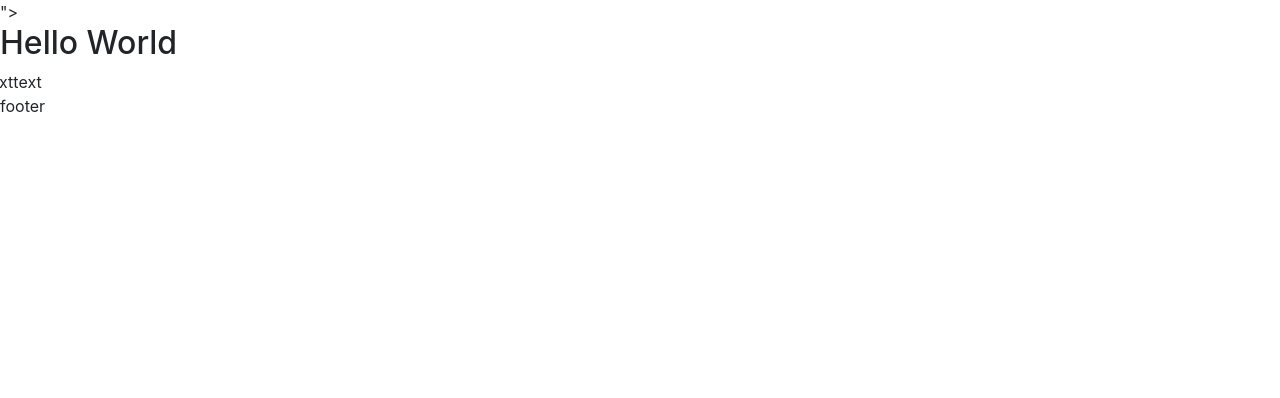
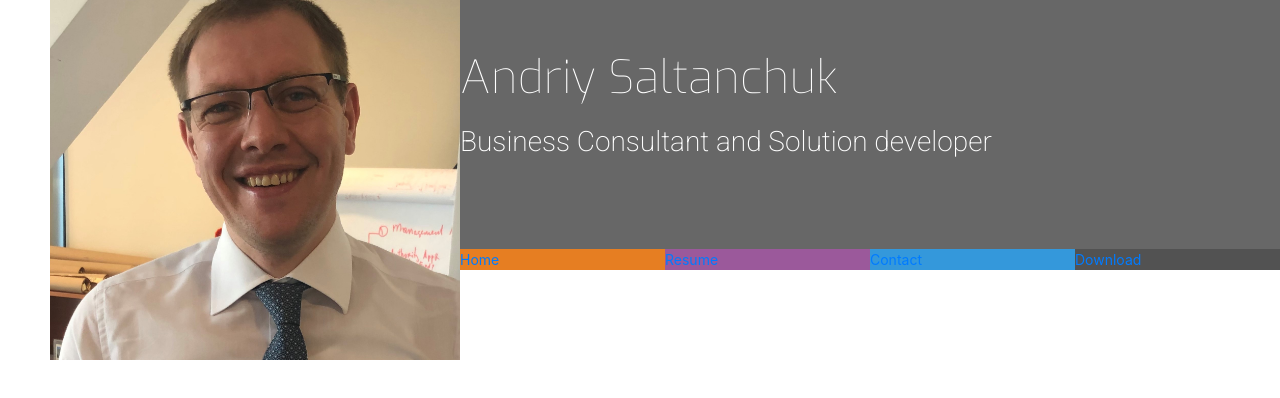
Before and after one commit to askfrsltn/andriysaltanchuk_cv, a plain HTML site: page index.html in a window 1280 px wide. Drawn offline with nearby package versions, Linux system fonts and the light colour scheme.

Commit message:
save header with image and headings

```diff
--- a/assets/css/style.css
+++ b/assets/css/style.css
@@ -0,0 +1,74 @@
+@import url('https://fonts.googleapis.com/css?family=Roboto:100,200,300,400,500,600,700|Exo:100,200,300,400,500,600,700');
+
+/*------------------Colours---*/
+.bg-color-name-title {
+    background-color: #676767;
+}
+
+.ui-menu-color-home {
+    background-color: #e67e22;
+}
+
+.ui-menu-color-resume {
+    background-color: #9b599b;
+}
+
+.ui-menu-color-contact {
+    background-color: #3498db;
+}
+
+.ui-menu-color-download {
+    background-color: #525252;
+}
+
+
+/*------------------Headings---*/
+header {
+    margin-left: 50px;
+}
+
+
+heading {
+    margin:0;
+}
+
+.logo {
+    background: url("../images/face.jpg");
+    background-position: center;
+    background-repeat: no-repeat;
+    background-size: cover;
+    min-height: 360px;
+    transition: all .5s ease-in-out;
+    -moz-transition: all .5s ease-in-out;
+    -webkit-transition: all .5s ease-in-out;
+}
+
+.name {
+    font-family: "Exo",sans-serif;
+    font-weight: 100;
+    font-size: 46px;
+    margin-top: 50px;
+    color: #fff;
+}
+
+.title {
+    font-family: "Roboto", sans-serif;
+    font-weight: 200;
+    font-size: 28px;
+    margin-top: 20px;
+    margin-bottom: 90px;
+    color: #fff;
+    }
+
+.list-inline-item:not(:last-child) {
+    margin:0;
+}
+
+.menucontainer {
+    font-size: 0;
+}
+
+#nav li {
+    font-size: 14px;
+    padding:0;
+}
--- a/index.html
+++ b/index.html
@@ -1,25 +1,51 @@
-<!DOCTYPE html>
+<!<!DOCTYPE html>
 <html lang="en">
 <head>
     <meta charset="UTF-8">
     <meta name="viewport" content="width=device-width, initial-scale=1.0">
-    <link rel="stylesheet" href="https://maxcdn.bootstrapcdn.com/bootstrap/4.2.1/css/bootstrap.min.css"/>
-    <link rel="stylesheet" href="<script src="https://kit.fontawesome.com/8bab7cf7fa.js" crossorigin="anonymous"></script>">
-    <link rel="stylesheet" href="assets/css/style.css" type="text-css">
+    <meta http-equiv="X-UA-Compatible" content="ie=edge">
+    <link rel="stylesheet" href="https://maxcdn.bootstrapcdn.com/bootstrap/4.2.1/css/bootstrap.min.css" type="text/css" />
+    <link rel="stylesheet" href="https://maxcdn.bootstrapcdn.com/font-awesome/4.7.0/css/font-awesome.min.css" type="text/css" />
+    <link rel="stylesheet" href="assets/css/style.css">
     <title>Andriy Saltanchuk</title>
 </head>
 <body>
-    <head>
-        <h2>Hello World</h2>
-    </head>
+    <header>
+        <div class="row no-gutters">
+            <a class="col-md-4 logo" href="index.html"></a>
+            <div class="col-md-8">
+                <div class="row no-gutters bg-color-name-title">
+                    <div class="col heading">
+                        <h1 class="name">Andriy Saltanchuk</h1>
+                        <h2 class="title">Business Consultant and Solution developer</h2>
+                    </div>
+                </div>
+                <div class="row no-gutters">
+                    <div class="col">
+                        <ul id="nav" class="list-inline menucontainer">
+                            <li class="col-6 col-sm-3 ui-menu-color-home list-inline-item">
+                                <a href="#"><span>Home</span></a>
+                            </li>
+                            <li class="col-6 col-sm-3 ui-menu-color-resume list-inline-item">
+                                <a href="#"><span>Resume</span></a>
+                            </li>
+                            <li class="col-6 col-sm-3 ui-menu-color-contact list-inline-item">
+                                <a href="#"><span>Contact</span></a>
+                            </li>
+                            <li class="col-6 col-sm-3 ui-menu-color-download list-inline-item">
+                                <a href="#"><span>Download</span></a>
+                            </li>
+                        </ul>
+                    </div>
+                </div>
+            </div>
+        </div>
+    </header>
     <section>
-        <div class="row">
-            <div class="col=md-4">
-            text</div>
-            <div class="col=md-8">
-            text</div>
-        </div>
+
     </section>
-    <footer>footer</footer>
+    <footer>
+
+    </footer>
 </body>
 </html>
```
Also changed, not shown: assets/images/face.jpg (added), assets/images/test.jpg (added).
